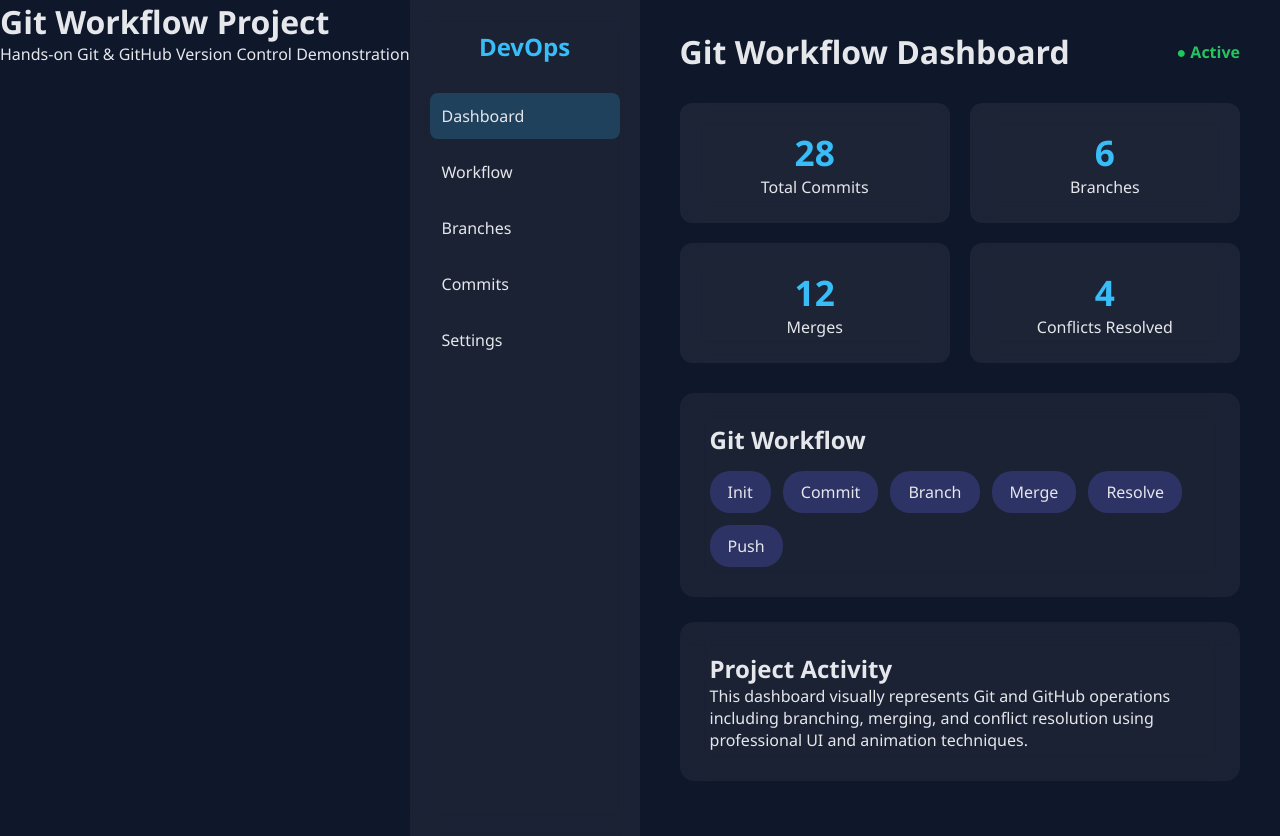
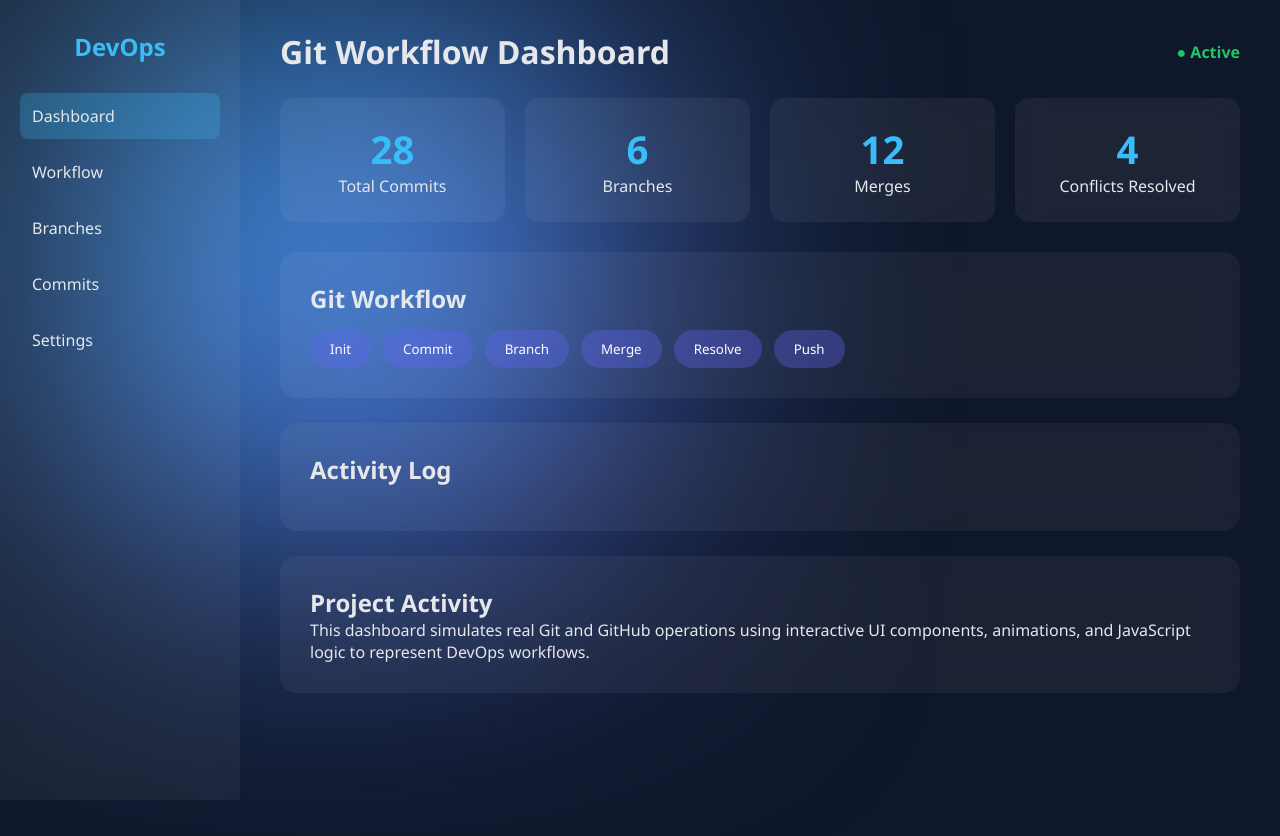
Before and after one commit to Sumeet2930/git-workflow-project, a plain HTML site: page index.html in a window 1280 px wide. After the commit the page ends 800 px from the top, so only its background shows below. Drawn offline with Linux system fonts and the light colour scheme.

Commit message:
Refactors UI for dynamic Git workflow simulation
Transitions static stats and workflow elements to dynamic, interactive components.

Replaces animated counters with real-time stat updates, introduces an activity log reflecting user actions, and converts workflow steps into actionable buttons. Enhances visual polish with refined animations, updated styles, and improved sidebar interactivity.

Improves user engagement and provides a more realistic and educational Git dashboard experience.

```diff
--- a/css/style.css
+++ b/css/style.css
@@ -13,28 +13,28 @@ body {
     overflow-x: hidden;
 }
 
-/* Background Blur Animation */
-.bg-blur {
+/* Background Glow */
+.bg-glow {
     position: fixed;
     width: 500px;
     height: 500px;
     background: linear-gradient(135deg, #38bdf8, #6366f1);
-    filter: blur(120px);
+    filter: blur(140px);
     top: -150px;
     left: -150px;
+    z-index: -1;
     animation: float 12s infinite alternate;
-    z-index: -1;
 }
 
 @keyframes float {
     to {
-        transform: translate(300px, 200px);
+        transform: translate(350px, 250px);
     }
 }
 
 /* Sidebar */
 .sidebar {
-    width: 230px;
+    width: 240px;
     background: rgba(255,255,255,0.05);
     backdrop-filter: blur(12px);
     padding: 30px 20px;
@@ -57,29 +57,30 @@ body {
 
 .sidebar ul li:hover,
 .sidebar ul li.active {
-    background: rgba(56,189,248,0.2);
+    background: rgba(56,189,248,0.25);
 }
 
-/* Main Area */
+/* Main */
 .main {
     flex: 1;
     padding: 30px 40px;
 }
 
-/* Topbar */
+/* Top Bar */
 .topbar {
     display: flex;
     justify-content: space-between;
     align-items: center;
-    animation: slideDown 1s ease;
+    margin-bottom: 25px;
+    animation: slideDown 0.8s ease;
 }
 
 @keyframes slideDown {
-    from { transform: translateY(-40px); opacity: 0; }
+    from { transform: translateY(-30px); opacity: 0; }
     to { transform: translateY(0); opacity: 1; }
 }
 
-.status-dot {
+.status {
     color: #22c55e;
     font-weight: bold;
 }
@@ -89,25 +90,25 @@ body {
     display: grid;
     grid-template-columns: repeat(auto-fit, minmax(200px,1fr));
     gap: 20px;
-    margin: 30px 0;
+    margin-bottom: 30px;
 }
 
 .stat-card {
     background: rgba(255,255,255,0.06);
-    backdrop-filter: blur(12px);
+    backdrop-filter: blur(14px);
     padding: 25px;
-    border-radius: 12px;
+    border-radius: 14px;
     text-align: center;
-    transition: transform 0.4s, box-shadow 0.4s;
+    transition: 0.4s;
 }
 
 .stat-card:hover {
-    transform: translateY(-8px) scale(1.03);
+    transform: translateY(-10px) scale(1.04);
     box-shadow: 0 20px 40px rgba(0,0,0,0.4);
 }
 
 .stat-card h3 {
-    font-size: 2.2rem;
+    font-size: 2.4rem;
     color: #38bdf8;
 }
 
@@ -116,11 +117,11 @@ body {
     background: rgba(255,255,255,0.05);
     backdrop-filter: blur(14px);
     padding: 30px;
-    border-radius: 14px;
+    border-radius: 16px;
     margin-bottom: 25px;
 }
 
-/* Workflow */
+/* Workflow Buttons */
 .workflow {
     display: flex;
     flex-wrap: wrap;
@@ -128,32 +129,36 @@ body {
     margin-top: 15px;
 }
 
-.workflow span {
-    padding: 10px 18px;
-    background: rgba(99,102,241,0.25);
+.workflow button {
+    padding: 10px 20px;
+    border: none;
     border-radius: 20px;
+    background: rgba(99,102,241,0.35);
+    color: white;
+    cursor: pointer;
     transition: 0.3s;
 }
 
-.workflow span:hover {
-    transform: scale(1.1);
-    background: rgba(99,102,241,0.45);
+.workflow button:hover {
+    transform: scale(1.15);
+    background: rgba(99,102,241,0.6);
 }
 
-/* Scroll Animations */
-.animate {
-    opacity: 0;
-    transform: translateY(40px);
-    animation: fadeUp 1s forwards;
+/* Activity Log */
+#log {
+    list-style: none;
+    margin-top: 15px;
 }
 
-.delay {
-    animation-delay: 0.4s;
+#log li {
+    padding: 10px;
+    margin-bottom: 8px;
+    background: rgba(255,255,255,0.05);
+    border-left: 4px solid #38bdf8;
+    animation: fadeUp 0.4s ease;
 }
 
 @keyframes fadeUp {
-    to {
-        opacity: 1;
-        transform: translateY(0);
-    }
+    from { opacity: 0; transform: translateY(10px); }
+    to { opacity: 1; transform: translateY(0); }
 }
--- a/index.html
+++ b/index.html
@@ -1,18 +1,15 @@
 <!DOCTYPE html>
 <html lang="en">
 <head>
-    <meta charset="UTF-8" />
-    <meta name="viewport" content="width=device-width, initial-scale=1.0"/>
+    <meta charset="UTF-8">
+    <meta name="viewport" content="width=device-width, initial-scale=1.0">
     <title>Git Workflow Dashboard</title>
     <link rel="stylesheet" href="css/style.css">
 </head>
 <body>
 
-    <!-- Header -->
-    <header class="header">
-        <h1>Git Workflow Project</h1>
-        <p>Hands-on Git & GitHub Version Control Demonstration</p>
-    </header>
+    <!-- Background Glow -->
+    <div class="bg-glow"></div>
 
     <!-- Sidebar -->
     <aside class="sidebar">
@@ -32,49 +29,55 @@
         <!-- Top Bar -->
         <header class="topbar">
             <h1>Git Workflow Dashboard</h1>
-            <span class="status-dot">● Active</span>
+            <span class="status">● Active</span>
         </header>
 
-        <!-- Stats Cards -->
+        <!-- Stats -->
         <section class="stats">
             <div class="stat-card">
-                <h3 id="commits">0</h3>
+                <h3 id="commits">28</h3>
                 <p>Total Commits</p>
             </div>
             <div class="stat-card">
-                <h3 id="branches">0</h3>
+                <h3 id="branches">6</h3>
                 <p>Branches</p>
             </div>
             <div class="stat-card">
-                <h3 id="merges">0</h3>
+                <h3 id="merges">12</h3>
                 <p>Merges</p>
             </div>
             <div class="stat-card">
-                <h3 id="conflicts">0</h3>
+                <h3 id="conflicts">4</h3>
                 <p>Conflicts Resolved</p>
             </div>
         </section>
 
-        <!-- Workflow Section -->
-        <section class="card animate">
+        <!-- Workflow -->
+        <section class="card">
             <h2>Git Workflow</h2>
             <div class="workflow">
-                <span>Init</span>
-                <span>Commit</span>
-                <span>Branch</span>
-                <span>Merge</span>
-                <span>Resolve</span>
-                <span>Push</span>
+                <button onclick="runAction('init')">Init</button>
+                <button onclick="runAction('commit')">Commit</button>
+                <button onclick="runAction('branch')">Branch</button>
+                <button onclick="runAction('merge')">Merge</button>
+                <button onclick="runAction('resolve')">Resolve</button>
+                <button onclick="runAction('push')">Push</button>
             </div>
         </section>
 
-        <!-- Activity Section -->
-        <section class="card animate delay">
+        <!-- Activity Log -->
+        <section class="card">
+            <h2>Activity Log</h2>
+            <ul id="log"></ul>
+        </section>
+
+        <!-- Project Info -->
+        <section class="card">
             <h2>Project Activity</h2>
             <p>
-                This dashboard visually represents Git and GitHub operations
-                including branching, merging, and conflict resolution using
-                professional UI and animation techniques.
+                This dashboard simulates real Git and GitHub operations using
+                interactive UI components, animations, and JavaScript logic
+                to represent DevOps workflows.
             </p>
         </section>
 
--- a/script.js
+++ b/script.js
@@ -1,16 +1,67 @@
-function animateCounter(id, target) {
-    let count = 0;
-    const element = document.getElementById(id);
-    const interval = setInterval(() => {
-        count++;
-        element.textContent = count;
-        if (count === target) clearInterval(interval);
-    }, 40);
+let stats = {
+    commits: 28,
+    branches: 6,
+    merges: 12,
+    conflicts: 4
+};
+
+function updateUI() {
+    document.getElementById("commits").textContent = stats.commits;
+    document.getElementById("branches").textContent = stats.branches;
+    document.getElementById("merges").textContent = stats.merges;
+    document.getElementById("conflicts").textContent = stats.conflicts;
 }
 
-window.onload = () => {
-    animateCounter("commits", 28);
-    animateCounter("branches", 6);
-    animateCounter("merges", 12);
-    animateCounter("conflicts", 4);
-};
+function logActivity(message) {
+    const log = document.getElementById("log");
+    const item = document.createElement("li");
+    item.textContent = message;
+    log.prepend(item);
+}
+
+function runAction(action) {
+    const time = new Date().toLocaleTimeString();
+
+    switch (action) {
+        case "init":
+            logActivity(`[${time}] Repository initialized`);
+            break;
+
+        case "commit":
+            stats.commits++;
+            logActivity(`[${time}] Commit created`);
+            break;
+
+        case "branch":
+            stats.branches++;
+            logActivity(`[${time}] New branch created`);
+            break;
+
+        case "merge":
+            stats.merges++;
+            logActivity(`[${time}] Branch merged`);
+            break;
+
+        case "resolve":
+            stats.conflicts++;
+            logActivity(`[${time}] Merge conflict resolved`);
+            break;
+
+        case "push":
+            logActivity(`[${time}] Changes pushed to GitHub`);
+            break;
+    }
+
+    updateUI();
+}
+
+/* Sidebar Active Toggle */
+document.querySelectorAll(".sidebar ul li").forEach(item => {
+    item.addEventListener("click", () => {
+        document.querySelectorAll(".sidebar ul li")
+            .forEach(i => i.classList.remove("active"));
+        item.classList.add("active");
+    });
+});
+
+updateUI();
```
